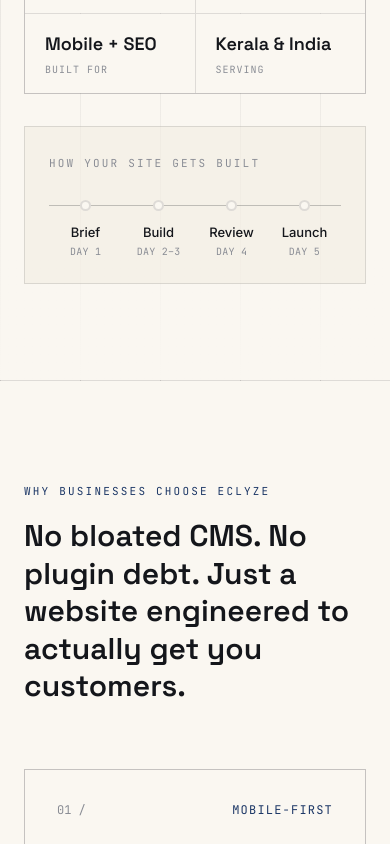
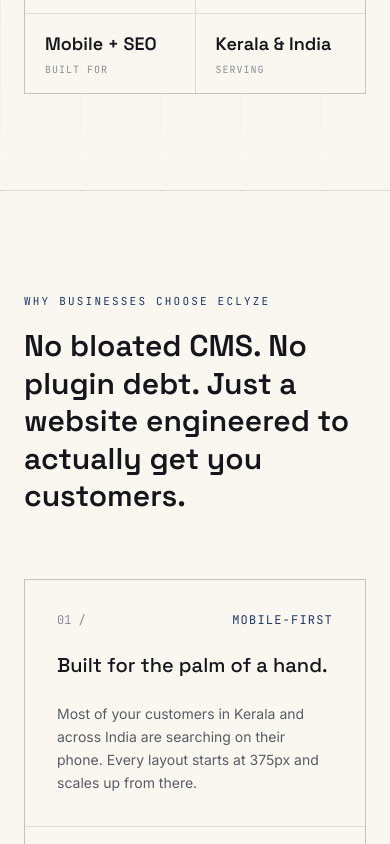
Before and after one commit to mishabvibes/eclyze-static, a Next.js app: page / in a window 390 px wide. Shown: the part 940-1784 px from the top of the page. Built offline with nearby package versions, Linux system fonts and the light colour scheme.

Commit message:
make it responsive

```diff
--- a/components/Hero.tsx
+++ b/components/Hero.tsx
@@ -1,12 +1,6 @@
 import { SITE } from "@/lib/site-config";
 
 export default function Hero() {
-  const buildStages = [
-    { range: "Day 1", label: "Brief" },
-    { range: "Day 2–3", label: "Build" },
-    { range: "Day 4", label: "Review" },
-    { range: "Day 5", label: "Launch" },
-  ];
 
   const trustPoints = [
     { label: "Flat Fee", value: SITE.priceDisplay },
@@ -75,32 +69,6 @@ export default function Hero() {
             </div>
           ))}
         </div>
-
-        {/* Process overview — signature element, no implied progress */}
-        <div className="mt-8 border border-line bg-bg-panel/50 px-6 pt-7 pb-6">
-          <div className="text-ink-faint text-[11px] uppercase tracking-[0.2em] font-mono mb-7">
-            How Your Site Gets Built
-          </div>
-          <div className="relative flex justify-between">
-            <div className="absolute top-[5px] left-0 right-0 h-px bg-line-strong" />
-            {buildStages.map((s) => (
-              <div
-                key={s.label}
-                className="relative flex flex-col items-center gap-3 flex-1"
-              >
-                <span className="w-[11px] h-[11px] rounded-full border-2 border-coral bg-bg" />
-                <div className="text-center">
-                  <div className="text-ink text-[13px] font-medium">
-                    {s.label}
-                  </div>
-                  <div className="text-ink-faint text-[10px] font-mono uppercase tracking-wide mt-0.5">
-                    {s.range}
-                  </div>
-                </div>
-              </div>
-            ))}
-          </div>
-        </div>
       </div>
     </section>
   );
--- a/components/Offer.tsx
+++ b/components/Offer.tsx
@@ -33,31 +33,31 @@ const bullets = [
 export default function Offer() {
   return (
     <section id="offer" className="border-b border-line grid-dots">
-      <div className="mx-auto max-w-6xl px-6 py-24">
-        <div className="grid md:grid-cols-[1fr_auto] gap-8 items-start">
+      <div className="mx-auto max-w-6xl px-6 py-16 sm:py-24">
+        <div className="grid md:grid-cols-[1fr_auto] gap-10 md:gap-8 items-start">
           {/* Left column — eyebrow, heading, paragraph, timeline */}
           <div>
             <span className="font-mono text-[11px] uppercase tracking-[0.2em] text-navy">
               Pricing
             </span>
-            <h2 className="mt-4 font-display font-semibold text-3xl md:text-4xl max-w-2xl leading-tight">
+            <h2 className="mt-4 font-display font-semibold text-2xl sm:text-3xl md:text-4xl max-w-2xl leading-tight">
               One flat fee. Five working days. No surprises.
             </h2>
-            <p className="mt-4 max-w-xl text-ink-muted leading-relaxed">
+            <p className="mt-4 max-w-xl text-ink-muted leading-relaxed text-[15px] sm:text-base">
               A complete, launch-ready website content structure, layout,
               mobile optimization, on-page SEO, and deployment included.
               Domain registration is billed separately at cost, so you
               always know exactly what you&apos;re paying for.
             </p>
 
-            {/* Timeline — simple single-line, no hover complexity */}
-            <div className="mt-14 flex flex-wrap items-center gap-x-3 gap-y-4">
+            {/* Timeline — stacked on mobile, single line with dashes from sm+ */}
+            <div className="mt-8 sm:mt-14 flex flex-col sm:flex-row sm:flex-wrap items-start sm:items-center gap-3 sm:gap-x-3 sm:gap-y-4">
               {timeline.map((t, i) => (
                 <div key={t.day} className="flex items-center gap-3">
                   <div className="flex items-center gap-2.5">
                     <span
                       className={`w-2 h-2 rounded-full shrink-0 ${
-                        i < 2 ? "bg-coral" : "bg-line-strong"
+                        i < 1 ? "bg-coral" : "bg-line-strong"
                       }`}
                     />
                     <span className="font-mono text-xs">
@@ -69,7 +69,7 @@ export default function Offer() {
                     </span>
                   </div>
                   {i !== timeline.length - 1 && (
-                    <span className="w-6 sm:w-10 h-px bg-line-strong" />
+                    <span className="hidden sm:block w-6 md:w-10 h-px bg-line-strong" />
                   )}
                 </div>
               ))}
@@ -77,18 +77,18 @@ export default function Offer() {
           </div>
 
           {/* Right column — price card, top-aligned with the heading */}
-          <div className="border border-bg-invert bg-bg-invert text-invert-ink p-8 w-full md:w-80 flex flex-col">
+          <div className="border border-bg-invert bg-bg-invert text-invert-ink p-6 sm:p-8 w-full md:w-80 flex flex-col">
             <span className="font-mono text-[11px] uppercase tracking-widest text-ink-faint">
               Flat fee
             </span>
-            <div className="mt-2 font-display font-semibold text-5xl">
+            <div className="mt-2 font-display font-semibold text-4xl sm:text-5xl">
               {SITE.priceDisplay}
             </div>
             <span className="font-mono text-[11px] text-ink-faint mt-1">
               domain billed separately
             </span>
 
-            <ul className="mt-8 space-y-3">
+            <ul className="mt-6 sm:mt-8 space-y-3">
               {bullets.map((b) => (
                 <li key={b} className="flex items-start gap-2 text-sm">
                   <span className="text-coral font-mono">—</span>
@@ -99,7 +99,7 @@ export default function Offer() {
 
             <a
               href="#intake"
-              className="mt-8 text-center font-mono text-sm uppercase tracking-widest bg-coral text-coral-ink px-6 py-3.5 border border-coral hover:bg-transparent hover:text-coral transition-colors"
+              className="mt-6 sm:mt-8 text-center font-mono text-sm uppercase tracking-widest bg-coral text-coral-ink px-6 py-3.5 border border-coral hover:bg-transparent hover:text-coral transition-colors"
             >
               Pre-Order Now
             </a>
```
